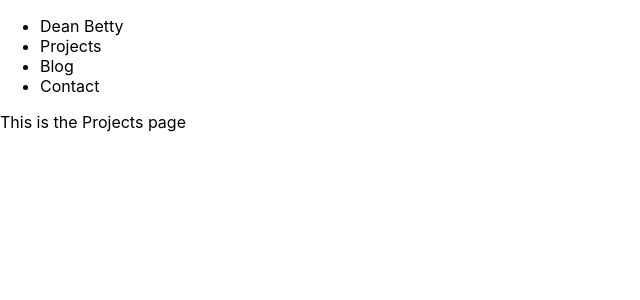
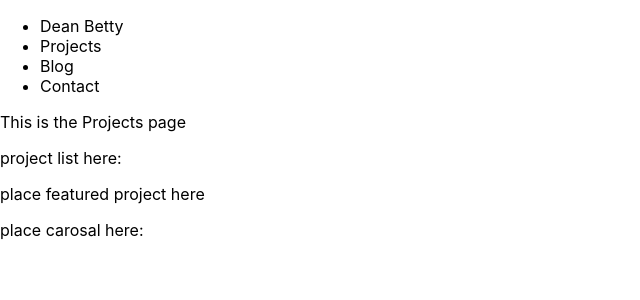
Before and after one commit to deanpointblank/Portfolio_v3, a React (Create React App) app: page /projects in a window 1280 px wide. Shown: the top 300 px of the page, without its empty margins (0-640 px from the left). Built offline with nearby package versions, Linux system fonts and the light colour scheme.

Commit message:
import project components into project container

```diff
--- a/src/Components/projectCarosal.js
+++ b/src/Components/projectCarosal.js
@@ -1,3 +1,5 @@
+import React, { Component } from 'react';
+
 export const ProjectCarosal = () => {
     return(
         <p>place carosal here:</p>
--- a/src/Components/projectDisplay.js
+++ b/src/Components/projectDisplay.js
@@ -1,3 +1,5 @@
+import React, { Component } from 'react';
+
 export const ProjectDisplay = () => {
     return(
         <p>place featured project here</p>
--- a/src/Components/projectsList.js
+++ b/src/Components/projectsList.js
@@ -1,3 +1,5 @@
+import React, { Component } from 'react';
+
 export const ProjectList = () => {
     return(
         <p>project list here:</p>
--- a/src/Containers/projects.js
+++ b/src/Containers/projects.js
@@ -1,4 +1,7 @@
 import React, { Component } from 'react';
+import { ProjectCarosal } from '../Components/projectCarosal';
+import { ProjectDisplay } from '../Components/projectDisplay';
+import { ProjectList } from '../Components/projectsList';
 
 export default class ProjectsContainer extends Component {
 
@@ -6,6 +9,9 @@ export default class ProjectsContainer extends Component {
         return(
             <div>
                 <p>This is the Projects page</p>
+                <ProjectList />
+                <ProjectDisplay />
+                <ProjectCarosal />
             </div>
         )
     }
```
